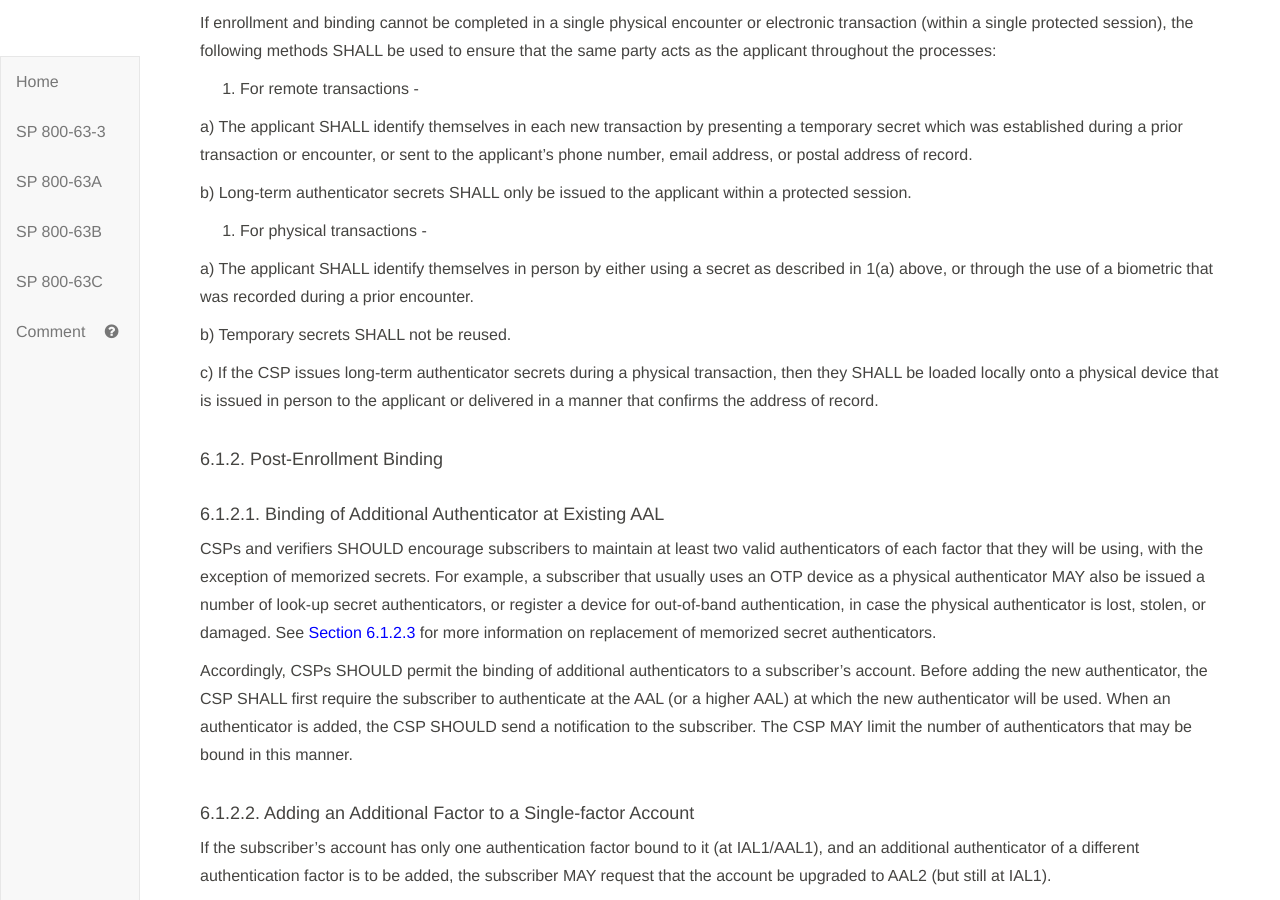
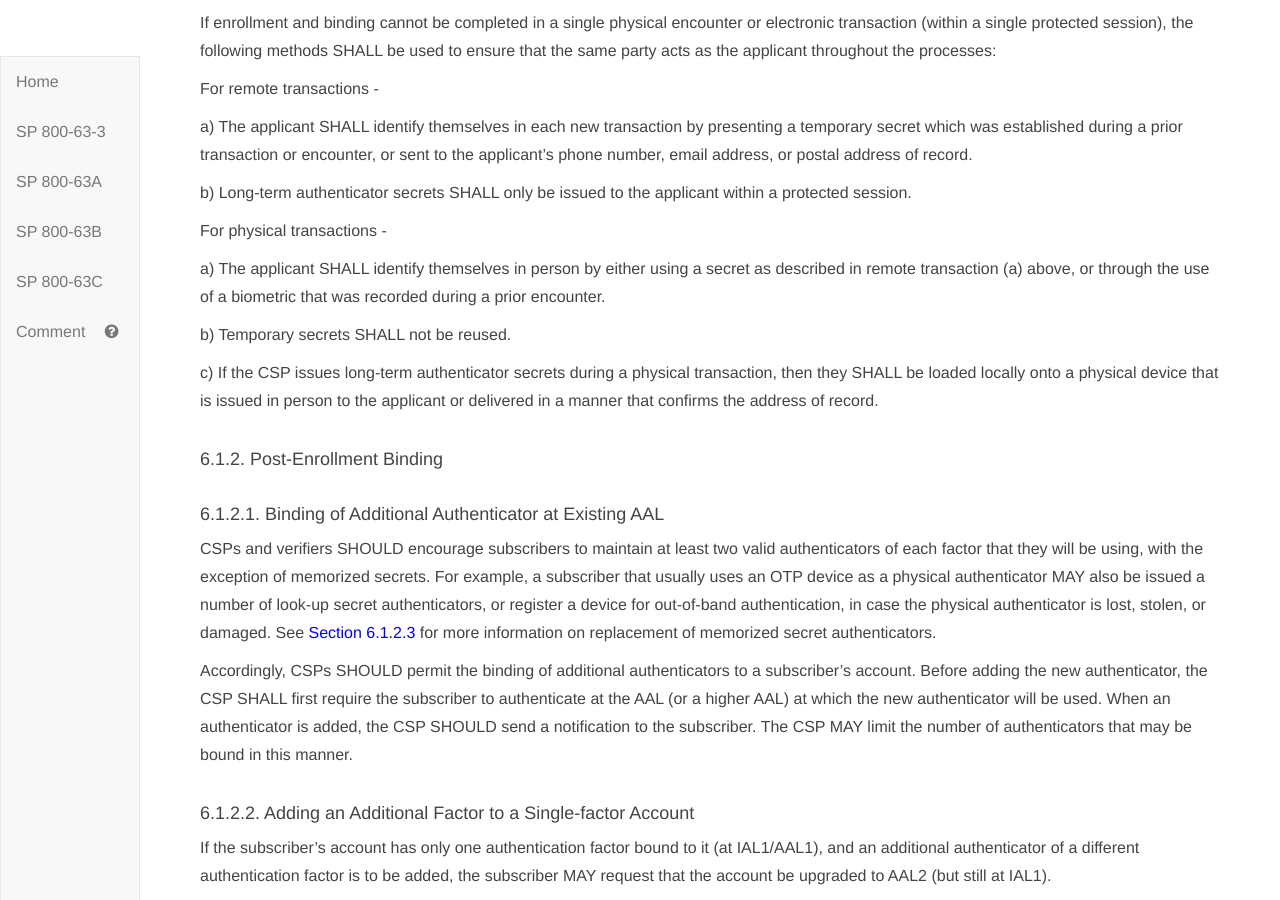
Before and after one commit to usnistgov/800-63-3, a Jekyll site: the page built from sp800-63b/sec6_lifecycle.md, in a window 1280 px wide and 900 px high, scrolled down 1255 px. Built offline with Jekyll 4.4.1, drawn with Linux system fonts in a browser that asks for light colours; our own code applies the rules of GitHub Pages for plain Markdown files.

Commit message:
Work around inconsistent list numbering on different rendering engines. Closes #1650

```diff
--- a/sp800-63b/sec6_lifecycle.md
+++ b/sp800-63b/sec6_lifecycle.md
@@ -33,15 +33,15 @@ At IAL2 and above, identifying information is associated with the online identit
 
 If enrollment and binding cannot be completed in a single physical encounter or electronic transaction (within a single protected session), the following methods SHALL be used to ensure that the same party acts as the applicant throughout the processes:
 
-1. For remote transactions -
+For remote transactions -
 
   a) The applicant SHALL identify themselves in each new transaction by presenting a temporary secret which was established during a prior transaction or encounter, or sent to the applicant's phone number, email address, or postal address of record.
 
   b) Long-term authenticator secrets SHALL only be issued to the applicant within a protected session.
 
-2. For physical transactions -
+For physical transactions -
 
-  a) The applicant SHALL identify themselves in person by either using a secret as described in 1(a) above, or through the use of a biometric that was recorded during a prior encounter.
+  a) The applicant SHALL identify themselves in person by either using a secret as described in remote transaction (a) above, or through the use of a biometric that was recorded during a prior encounter.
 
   b) Temporary secrets SHALL not be reused.
 
```
